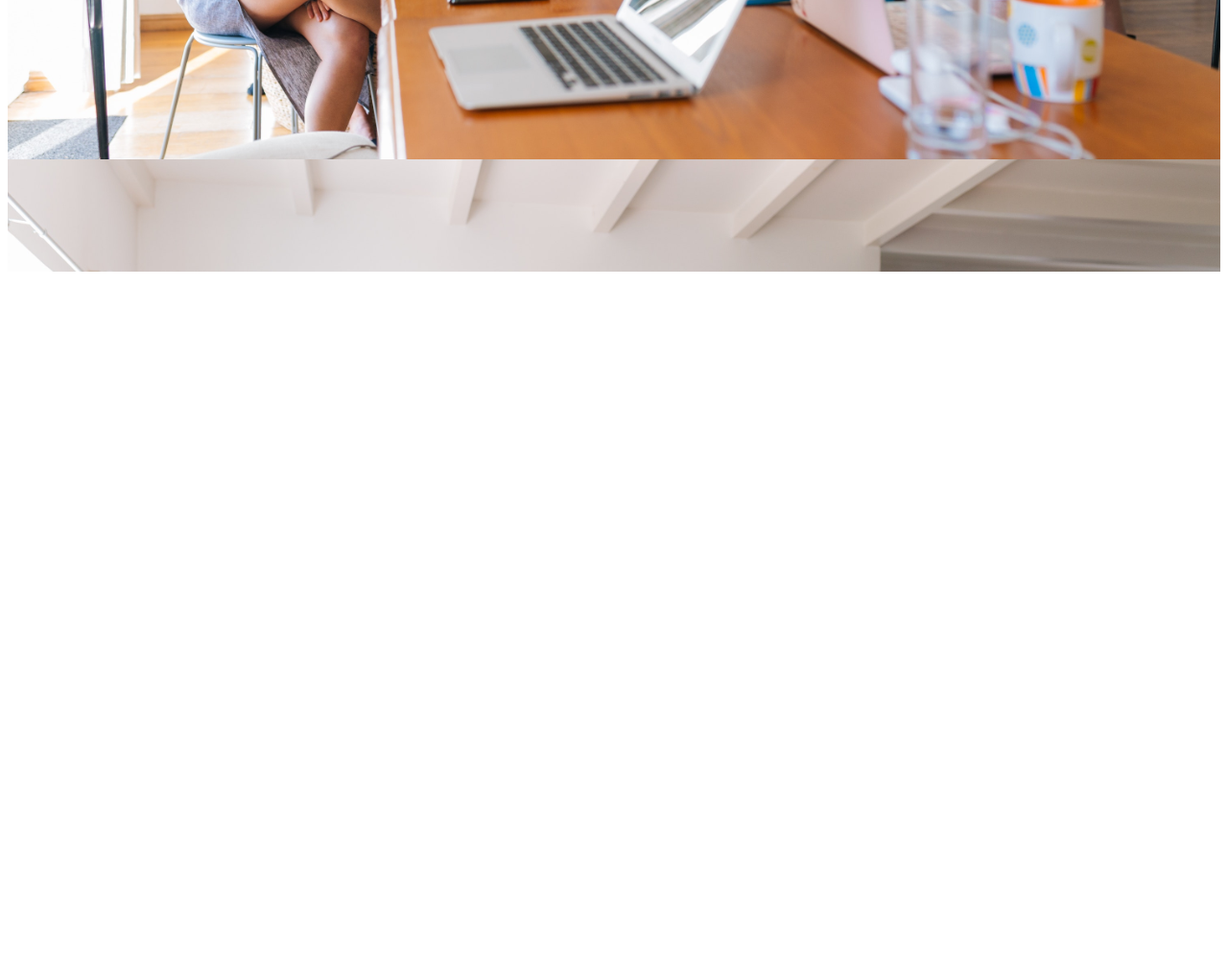
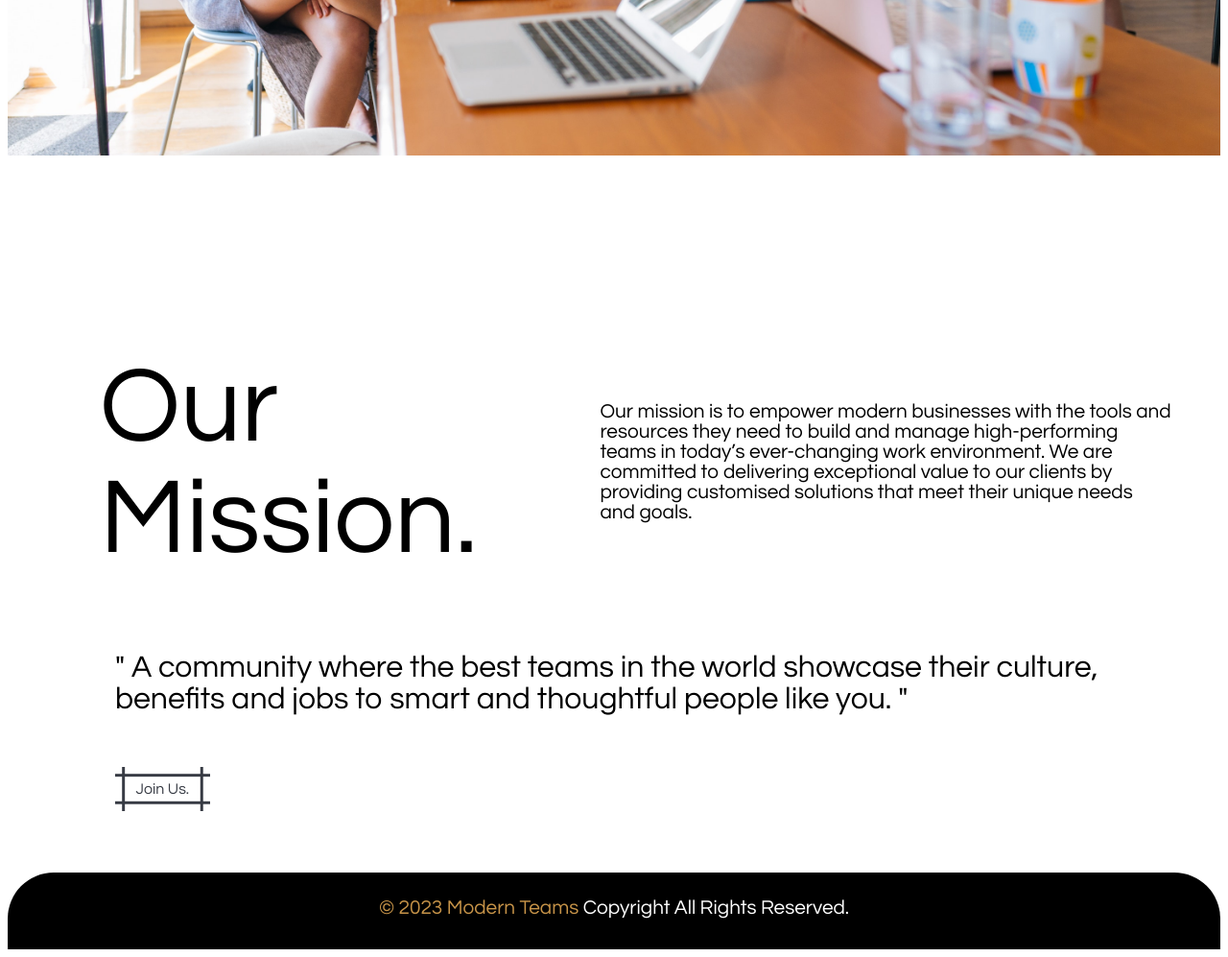
Before and after one commit to ombhinav/modern_teams, a plain HTML site: page index.html in a window 1280 px wide. Shown: the part 765-1762 px from the top of the page at 96% size. Before the commit the page ends 1056 px from the top, so only its background shows below. Drawn offline with Linux system fonts and the light colour scheme.

Commit message:
added footer along some other stuff

```diff
--- a/index.html
+++ b/index.html
@@ -29,7 +29,33 @@
     </div>
     <div class="aboutus">
         <div class="text">About Us.</div>
-        <div class="content">Lorem ipsum, dolor sit amet consectetur adipisicing elit. Esse libero reiciendis doloribus dolorum nostrum sequi, cum ullam dicta, fugiat, autem quasi vero sapiente optio quae quis! Est quo recusandae cumque.Lorem ipsum, dolor sit amet consectetur adipisicing elit. Esse libero reiciendis doloribus dolorum nostrum sequi, cum ullam dicta, fugiat, autem quasi vero sapiente optio quae quis! Est quo recusandae cumque.Lorem ipsum, dolor sit amet consectetur adipisicing elit. Esse libero reiciendis doloribus dolorum nostrum sequi, cum ullam dicta, fugiat, autem quasi vero sapiente optio quae quis! Est quo recusandae cumque.</div>
+        <div class="content"> <p class="para1">At Modern Teams, we understand that the modern workplace is constantly changing, and we are here to support you every step of the way.</p>
+            <br>
+            Our mission is to empower businesses in hiring, retaining, training, and managing talent seamlessly, regardless of whether they work remotely, in a hybrid model, or in-office. In today's fast-paced world, finding the right talent and ensuring their productivity and satisfaction is crucial for success. That's where we come in.</div>
+    </div>
+
+    <div class="mission_con">
+        <div class="mission_title">
+            Our Mission.
+        </div>
+        <div class="mission_content">
+            Our mission is to empower modern businesses with the tools and resources they need to build and manage high-performing teams in today’s ever-changing work environment. We are committed to delivering exceptional value to our clients by providing customised solutions that meet their unique needs and goals.
+        </div>
+    </div>
+
+    <div class="quote">
+        " A community where the best teams in the world showcase their culture, benefits and jobs to smart and thoughtful people like you. "
+    </div>
+
+    <a href="#">
+        <button class="button">
+            Join Us.
+        </button>
+    </a>
+
+    <div class="footer">
+        <div class="footer_content">
+            <span class="copyright"> © 2023 Modern Teams </span>Copyright All Rights Reserved. </div>
     </div>
 </body>
 </html>
--- a/style.css
+++ b/style.css
@@ -10,10 +10,10 @@
     display: flex;
     justify-content: space-between;
     /* align-items: center; */
-    height: 100vh;
+    height: 9.5vh;
     gap: 2rem;
-    background-color: antiquewhite;
-    height: 80px;
+    background-color: white;
+    /* height: 80px; */
   }
 
 .item {
@@ -31,6 +31,7 @@
 .logo{
     margin-right: auto;
     padding-left: 1.5rem;
+    cursor: pointer;
 }
 
 .aboutus{
@@ -38,20 +39,94 @@
     background-image: url("aboutus.jpg");
     height: 60rem;
     background-size: contain;
+    background-position: center 0;
+    background-repeat: no-repeat;
+    border-bottom-left-radius: 5%;
+    border-bottom-right-radius: 5%;
+
 }
 
 .text{
-    padding: 4rem 3rem;
+    padding: 5.5rem 6rem;
     font-size: 10rem;
     max-width: 30rem;
 }
+
+.para1{
+    margin: 0px;
+}
 .content{
-    margin-top: 4rem;
-    margin-right: 4rem;
+    text-align: left;
+    padding: 3%;
+    margin-top: 17rem;
+    margin-right: 6rem;
     background-color: white;
-    height: 450px;
+    height: 330px;
     border-radius: 4%;
     margin-left: auto;
     max-width: 30rem;
     font-size: 1.5rem;
 }
+
+.mission_con{
+    display: flex;
+    justify-content: center;
+    gap: 2em;
+    height: 50vh;
+}
+
+.mission_title{
+    padding: 5.5rem 6rem;
+    font-size: 7rem;
+    /* max-width: 30rem; */
+}
+
+.mission_content{
+    padding-top: 11%;
+    font-size: 1.3rem;
+    max-width: 50rem;
+    padding-right: 4%;
+}
+
+.quote{
+    padding-left: 7rem ;
+    font-size: 2rem;
+    max-width: 70rem;
+    height: 15vh;
+}
+
+.button{
+    --b: 3px;
+    --s: .45em;
+    --color: #373B44;
+    padding: calc(0.5em + var(--s)) calc(0.9em + var(--s));
+    color: var(--color);
+    --_p: var(--s);
+    background: conic-gradient(from 90deg at var(--b) var(--b),#0000 90deg,var(--color) 0) var(--_p) var(--_p)/calc(100% - var(--b) - 2*var(--_p)) calc(100% - var(--b) - 2*var(--_p));
+    font-size: 16px;
+    border: 0;
+
+
+    margin-left: 7rem;
+    cursor: pointer;
+
+}
+
+.footer{
+    border-top-left-radius: 3rem;
+    border-top-right-radius: 3rem;
+    margin-top: 4rem;
+    background-color: black;
+    color: white;
+    height: 10vh;
+    text-align: center;
+}
+
+.footer_content{
+    padding-top: 2%;
+    font-size: 1.3rem;
+}
+
+.copyright{
+    color: rgb(198, 147, 72);
+}
```
